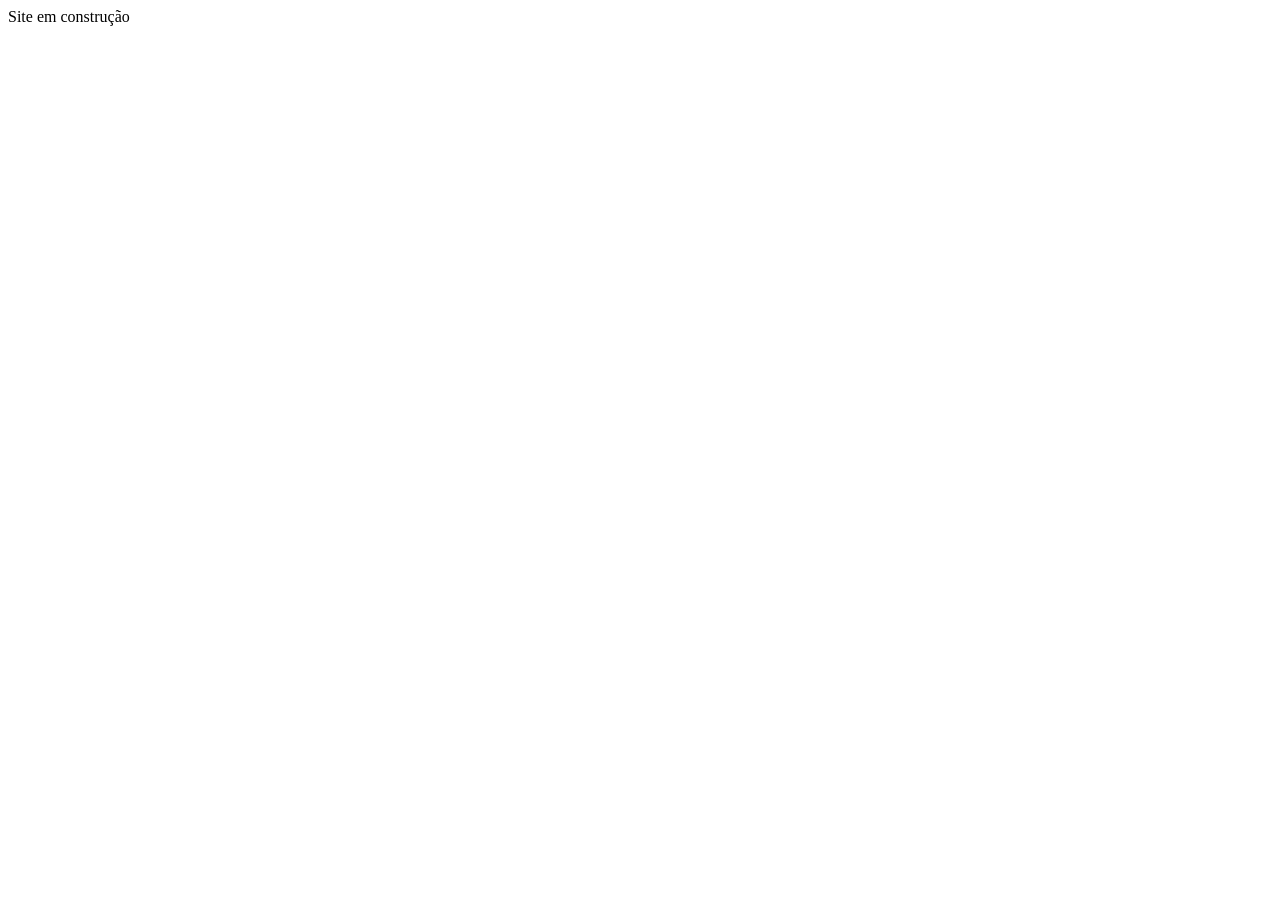
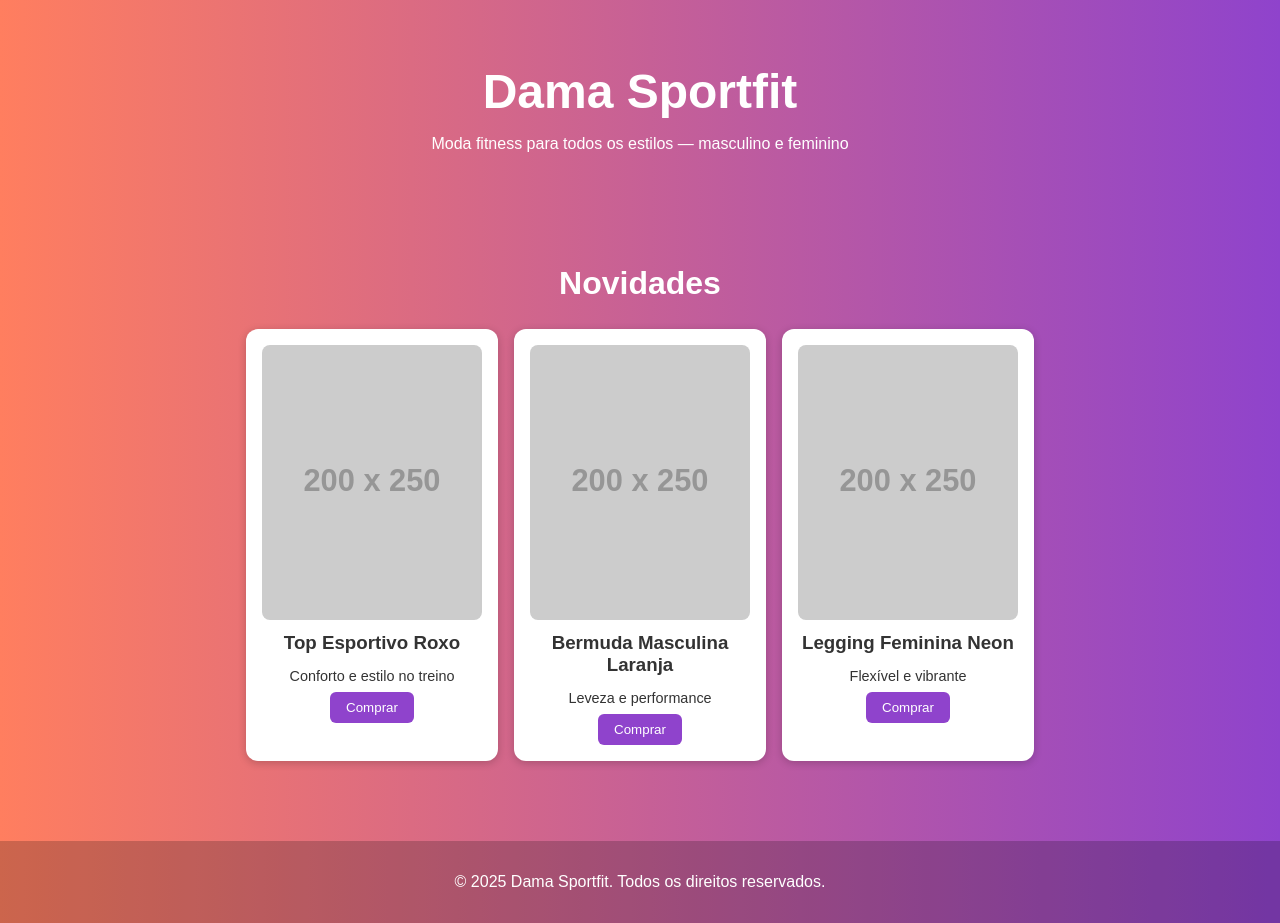
Before and after one commit to DamaSportFit/dama-sportfit, a plain HTML site: page index.html in a window 1280 px wide. Before the commit the page ends 800 px from the top, so only its background shows below. Drawn offline with Linux system fonts and the light colour scheme; placeholder pictures from the web are drawn by us.

Commit message:
Add files via upload

```diff
--- a/index.html
+++ b/index.html
@@ -1 +1,46 @@
-<!DOCTYPE html><html><body>Site em construção</body></html>
+
+<!DOCTYPE html>
+<html lang="pt-br">
+<head>
+  <meta charset="UTF-8" />
+  <meta name="viewport" content="width=device-width, initial-scale=1.0"/>
+  <title>Dama Sportfit</title>
+  <link rel="stylesheet" href="style.css" />
+</head>
+<body>
+  <header>
+    <h1>Dama Sportfit</h1>
+    <p>Moda fitness para todos os estilos — masculino e feminino</p>
+  </header>
+
+  <section class="produtos">
+    <h2>Novidades</h2>
+    <div class="card-container">
+      <div class="card">
+        <img src="https://via.placeholder.com/200x250?text=Produto+1" alt="Produto 1">
+        <h3>Top Esportivo Roxo</h3>
+        <p>Conforto e estilo no treino</p>
+        <button onclick="comprar('Top Esportivo Roxo')">Comprar</button>
+      </div>
+      <div class="card">
+        <img src="https://via.placeholder.com/200x250?text=Produto+2" alt="Produto 2">
+        <h3>Bermuda Masculina Laranja</h3>
+        <p>Leveza e performance</p>
+        <button onclick="comprar('Bermuda Masculina Laranja')">Comprar</button>
+      </div>
+      <div class="card">
+        <img src="https://via.placeholder.com/200x250?text=Produto+3" alt="Produto 3">
+        <h3>Legging Feminina Neon</h3>
+        <p>Flexível e vibrante</p>
+        <button onclick="comprar('Legging Feminina Neon')">Comprar</button>
+      </div>
+    </div>
+  </section>
+
+  <footer>
+    <p>&copy; 2025 Dama Sportfit. Todos os direitos reservados.</p>
+  </footer>
+
+  <script src="script.js"></script>
+</body>
+</html>
--- /dev/null
+++ b/script.js
@@ -0,0 +1,7 @@
+
+function comprar(produto) {
+  const numero = '5581999999999'; // Substituir com número real
+  const mensagem = encodeURIComponent(`Olá! Tenho interesse no produto: ${produto}`);
+  const url = `https://wa.me/${numero}?text=${mensagem}`;
+  window.open(url, '_blank');
+}
--- /dev/null
+++ b/style.css
@@ -0,0 +1,63 @@
+
+body {
+  margin: 0;
+  font-family: 'Arial', sans-serif;
+  background: linear-gradient(to right, #ff7e5f, #8f43cc);
+  color: white;
+  text-align: center;
+}
+header {
+  padding: 2rem;
+}
+h1 {
+  font-size: 3rem;
+  margin-bottom: 0.5rem;
+}
+h2 {
+  margin-top: 2rem;
+  font-size: 2rem;
+}
+.produtos {
+  padding: 2rem;
+}
+.card-container {
+  display: flex;
+  justify-content: center;
+  flex-wrap: wrap;
+  gap: 1rem;
+}
+.card {
+  background: white;
+  color: #333;
+  border-radius: 12px;
+  width: 220px;
+  padding: 1rem;
+  box-shadow: 0 2px 8px rgba(0,0,0,0.2);
+}
+.card img {
+  width: 100%;
+  border-radius: 8px;
+}
+.card h3 {
+  margin: 0.5rem 0 0.2rem;
+}
+.card p {
+  font-size: 0.9rem;
+  margin-bottom: 0.5rem;
+}
+button {
+  padding: 0.5rem 1rem;
+  border: none;
+  background-color: #8f43cc;
+  color: white;
+  border-radius: 6px;
+  cursor: pointer;
+}
+button:hover {
+  background-color: #ff7e5f;
+}
+footer {
+  margin-top: 3rem;
+  padding: 1rem;
+  background: rgba(0,0,0,0.2);
+}
```
